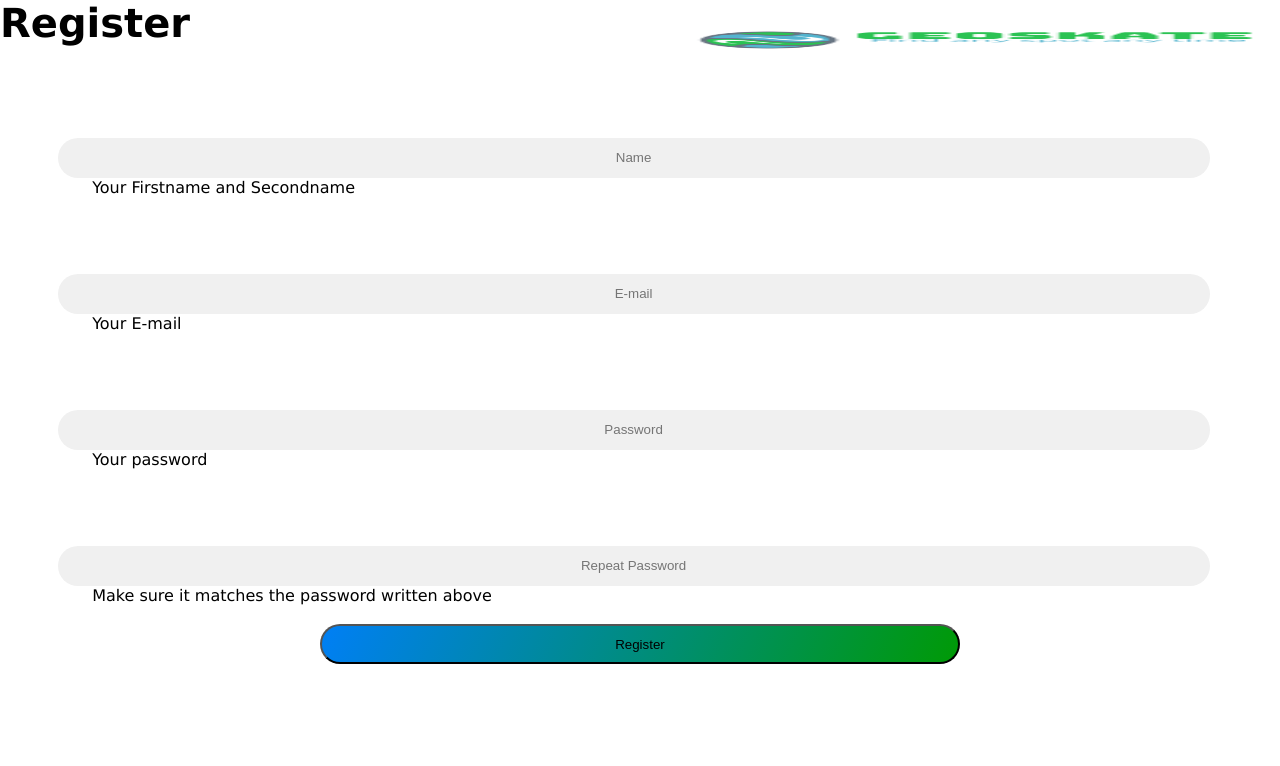
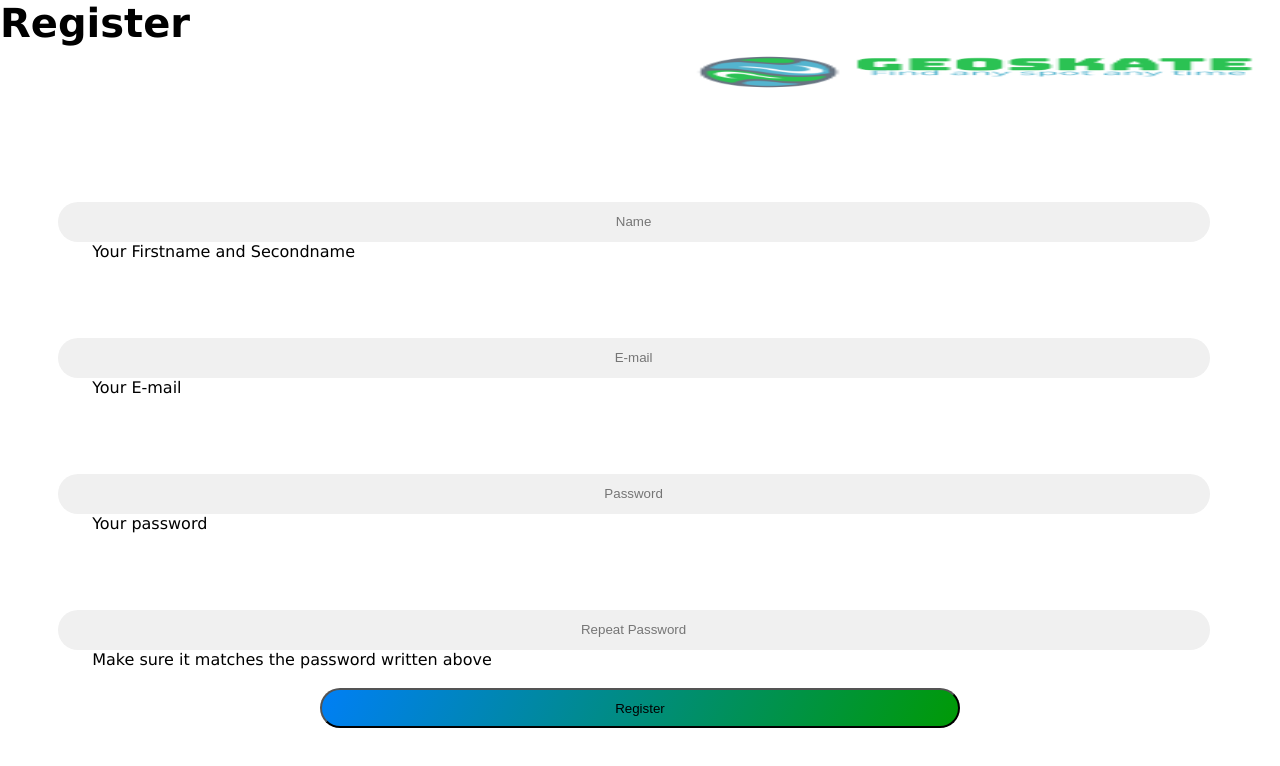
Before and after one commit to joelimgu/GeoSkate, an Angular app in the folder frontend/: page /register in a window 1280 px wide. Shown: the top 766 px of the page. Built offline with nearby package versions, Linux system fonts and the light colour scheme.

Commit message:
Corrected errors from .sass

```diff
--- a/frontend/src/app/landing-page/landing-page.component.sass
+++ b/frontend/src/app/landing-page/landing-page.component.sass
@@ -11,15 +11,14 @@
     text-align: center
 
   .buttons
-    color: -moz-linear-gradient(#007FF5, #009A06)
+    background-image: linear-gradient(114.44deg, #007FF5 0%, #009A06 100%)
     border: 0
     display: block
-    margin: 20px auto
     text-align: center
     border: 2px solid #D7FF33
-    padding: 14px 10px
     width: 12rem
     height: 4rem
+    margin: 5% auto
     outline: none
     color: white
     border-radius: 24px
--- a/frontend/src/app/login/login.component.sass
+++ b/frontend/src/app/login/login.component.sass
@@ -1,5 +1,5 @@
 .title
-    max-height: 10%
+    max-height: 18%
     max-width: 100%
     display: flex
     flex-direction: row
--- a/frontend/src/app/register/register.component.sass
+++ b/frontend/src/app/register/register.component.sass
@@ -1,5 +1,5 @@
 .title
-    max-height: 10%
+    max-height: 18%
     max-width: 100%
     display: flex
     flex-direction: row
```
